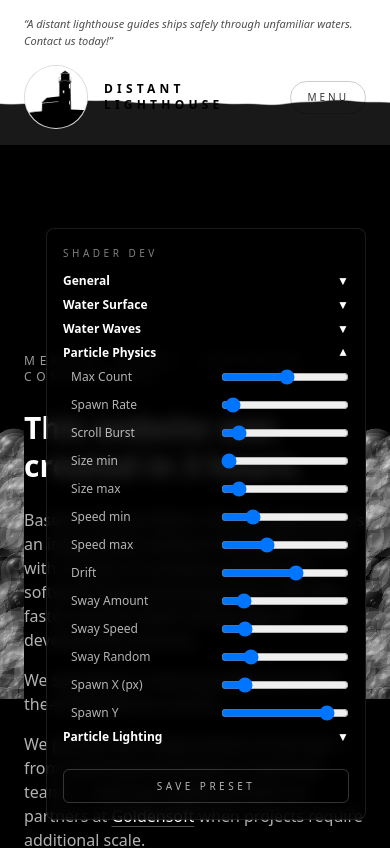
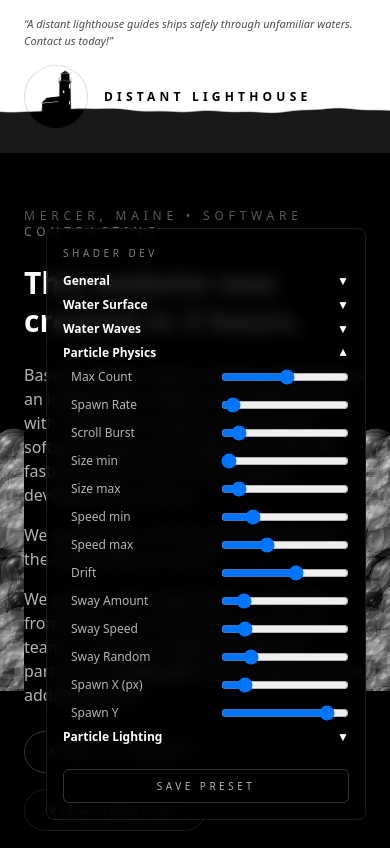
Before and after one commit to toryjleo/DistantLighthouseWebsite, a React (Vite) app: page / in a window 390 px wide. Shown: the top 848 px of the page. Built offline with nearby package versions, Linux system fonts and the light colour scheme.

Commit message:
revert wave changes

```diff
--- a/src/App.jsx
+++ b/src/App.jsx
@@ -7,7 +7,6 @@ import ProjectCard from './components/Projects/ProjectCard'
 import projects from './data/projects'
 
 function App() {
-  const [mobileMenuOpen, setMobileMenuOpen] = useState(false)
   const [shaderDebug, setShaderDebug] = useState({
     paused: false,
     showUV: false,
@@ -805,8 +804,8 @@ function App() {
           </button>
         </div>
       )}
-      <header className="navbar-scene fixed left-0 right-0 top-0 z-40 overflow-hidden relative">
-        <div className="pointer-events-none absolute inset-x-0 bottom-0 z-0 h-24">
+      <header className="navbar-scene fixed left-0 right-0 top-0 z-40 overflow-hidden">
+        <div className="pointer-events-none absolute inset-x-0 bottom-0 h-24">
           <WaterShader
             paused={shaderDebug.paused}
             timeScale={shaderDebug.timeScale}
@@ -820,11 +819,11 @@ function App() {
             className="h-full w-full"
           />
         </div>
-        <div className="mx-auto max-w-6xl px-6 pt-4 text-[11px] italic text-black/70 relative z-10">
+        <div className="mx-auto max-w-6xl px-6 pt-4 text-[11px] italic text-black/70">
           “A distant lighthouse guides ships safely through unfamiliar waters.
           Contact us today!”
         </div>
-        <nav className="mx-auto flex max-w-6xl items-center justify-between px-6 pb-4 pt-4 relative z-10">
+        <nav className="mx-auto flex max-w-6xl items-center justify-between px-6 pb-6 pt-4">
           <div className="flex items-center gap-4">
             <motion.img
               src={logoMark}
@@ -838,15 +837,6 @@ function App() {
               Distant Lighthouse
             </div>
           </div>
-          <button
-            type="button"
-            onClick={() => setMobileMenuOpen((open) => !open)}
-            className="sm:hidden rounded-full border border-black/20 px-4 py-2 text-[10px] uppercase tracking-[0.3em] text-black/80 transition hover:border-black/40"
-            aria-expanded={mobileMenuOpen}
-            aria-controls="mobile-nav"
-          >
-            Menu
-          </button>
           <div className="hidden items-center gap-6 text-xs uppercase tracking-[0.2em] text-black/70 sm:flex">
             <a href="#hero" className="hover:text-black">
               Home
@@ -868,31 +858,6 @@ function App() {
             </a>
           </div>
         </nav>
-        <div
-          id="mobile-nav"
-          className={`${mobileMenuOpen ? 'block' : 'hidden'} sm:hidden px-6 pb-6 relative z-10`}
-        >
-          <div className="flex flex-col gap-3 rounded-2xl border border-black/10 bg-white/70 px-4 py-4 text-[11px] uppercase tracking-[0.25em] text-black/80">
-            <a href="#hero" className="hover:text-black" onClick={() => setMobileMenuOpen(false)}>
-              Home
-            </a>
-            <a href="#projects" className="hover:text-black" onClick={() => setMobileMenuOpen(false)}>
-              Projects
-            </a>
-            <a href="#problems" className="hover:text-black" onClick={() => setMobileMenuOpen(false)}>
-              Problems
-            </a>
-            <a href="#services" className="hover:text-black" onClick={() => setMobileMenuOpen(false)}>
-              Services
-            </a>
-            <a href="#workflow" className="hover:text-black" onClick={() => setMobileMenuOpen(false)}>
-              Workflow
-            </a>
-            <a href="#contact" className="hover:text-black" onClick={() => setMobileMenuOpen(false)}>
-              Contact
-            </a>
-          </div>
-        </div>
       </header>
 
       <main className="pt-24">
```
